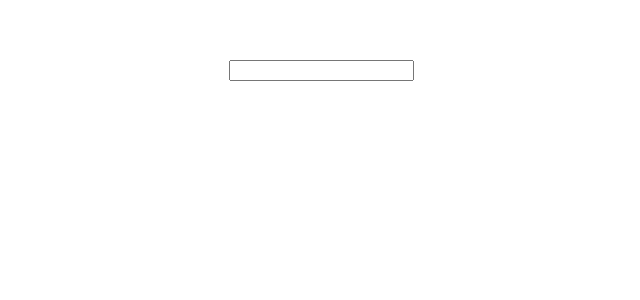
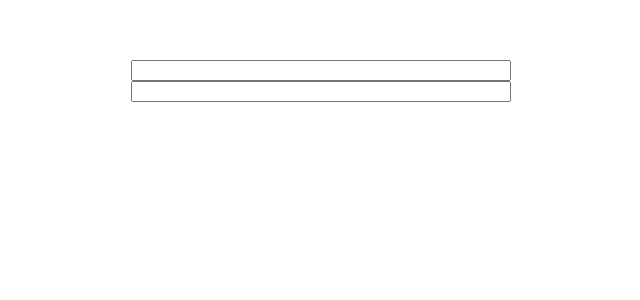
Before and after one commit to volynchuk18/vue-test-task, a Vue app: page / in a window 1280 px wide. Shown: the top 300 px of the page, without its empty margins (319-959 px from the left). Built offline with nearby package versions, Linux system fonts and the light colour scheme.

Commit message:
Finish logic part

```diff
--- a/src/App.vue
+++ b/src/App.vue
@@ -1,7 +1,16 @@
 <template>
   <div id="app">
-    <input @input="request" v-model="input">
-    <div v-if="response">{{response}}</div>
+    <input
+      @input="mapboxPlacesRequestHandler"
+      v-model="coordinationsInput"
+    >
+    <div v-if="mapboxPlacesResponse">
+      {{getTextArrayFromResponse}}
+    </div>
+    <input
+      v-model="locationInput"
+    >
+    <div>{{similarDataEnoughtLength}}</div>
   </div>
 </template>
 
@@ -10,26 +19,48 @@ import axios from 'axios';
 
 export default {
   name: 'app',
+  data() {
+    return {
+      mapboxPlacesResponse: null,
+      coordinationsInput: null,
+      locationInput: null,
+    }
+  },
   methods: {
-    request() {
+    mapboxPlacesRequestHandler() {
+      if (!this.coordinationsInput) {
+        return
+      }
       const data = {
         type: 'address',
         access_token: 'pk.eyJ1IjoiYWtpdm1vb3ZleCIsImEiOiJjanVndGYzaW8wbnc3NDl0OWQ5dGhnMXFmIn0.FmA74joXKHPcNrPFb4B6nA'
       };
       try {
-        axios.get(`https://api.mapbox.com/geocoding/v5/mapbox.places/${this.input}.json`, {params: {...data}})
-            .then( res => {
-                this.response = res.data.features
-            })
+        axios.get(`https://api.mapbox.com/geocoding/v5/mapbox.places/${this.coordinationsInput}.json`, {params: {...data}})
+          .then( res => {
+            this.mapboxPlacesResponse = res.data.features
+          })
       } catch (e) {
-          alert(e)
+        console.error(e)
       }
-    }
+    },
   },
-  data() {
-    return {
-      response: null,
-      input: null,
+  computed: {
+    splitedLocationInput() {
+      return this.locationInput && this.locationInput.split(',').map(item => item.trim())
+    },
+    getTextArrayFromResponse() {
+      return this.mapboxPlacesResponse && this.mapboxPlacesResponse.map(item => item.text)
+    },
+    compareInputWithResponse() {
+      if (!this.getTextArrayFromResponse || !this.splitedLocationInput) {
+        return
+      } else {
+        return this.getTextArrayFromResponse.filter(value => this.splitedLocationInput.includes(value))
+      }
+    },
+    similarDataEnoughtLength() {
+      return this.compareInputWithResponse && this.compareInputWithResponse.length > (this.getTextArrayFromResponse.length / 2)
     }
   },
 }
@@ -37,9 +68,11 @@ export default {
 
 <style>
 #app {
-  font-family: 'Avenir', Helvetica, Arial, sans-serif;
-  -webkit-font-smoothing: antialiased;
-  -moz-osx-font-smoothing: grayscale;
+  display: flex;
+  flex-direction: column;
+  width: 30%;
+  margin: 0 auto;
+  justify-content: center;
   text-align: center;
   color: #2c3e50;
   margin-top: 60px;
```
